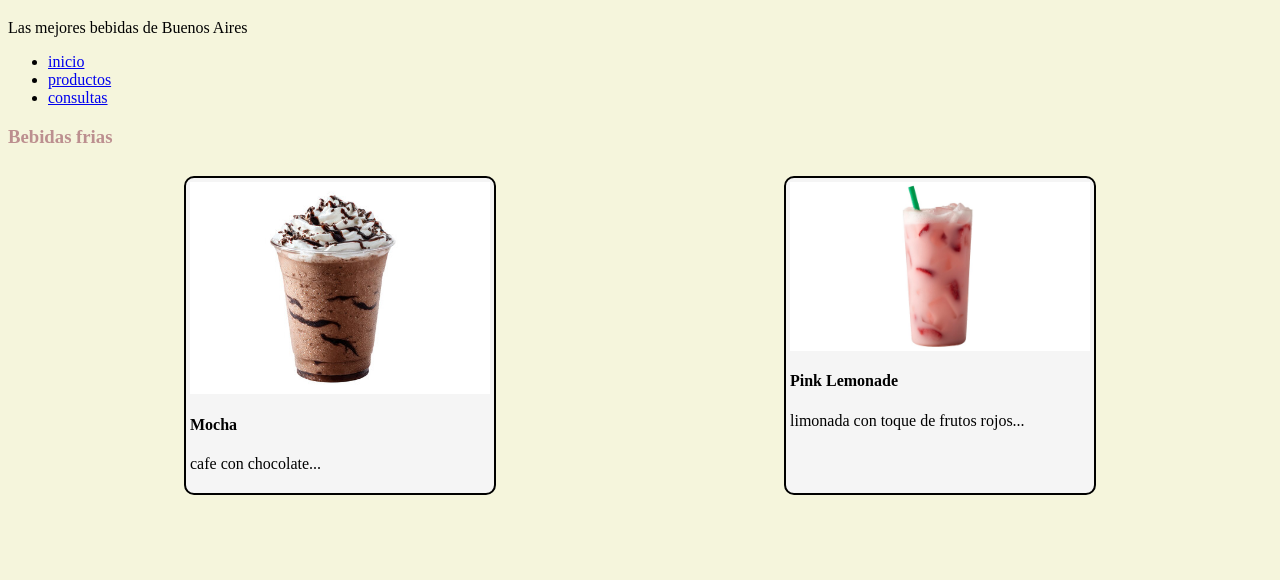
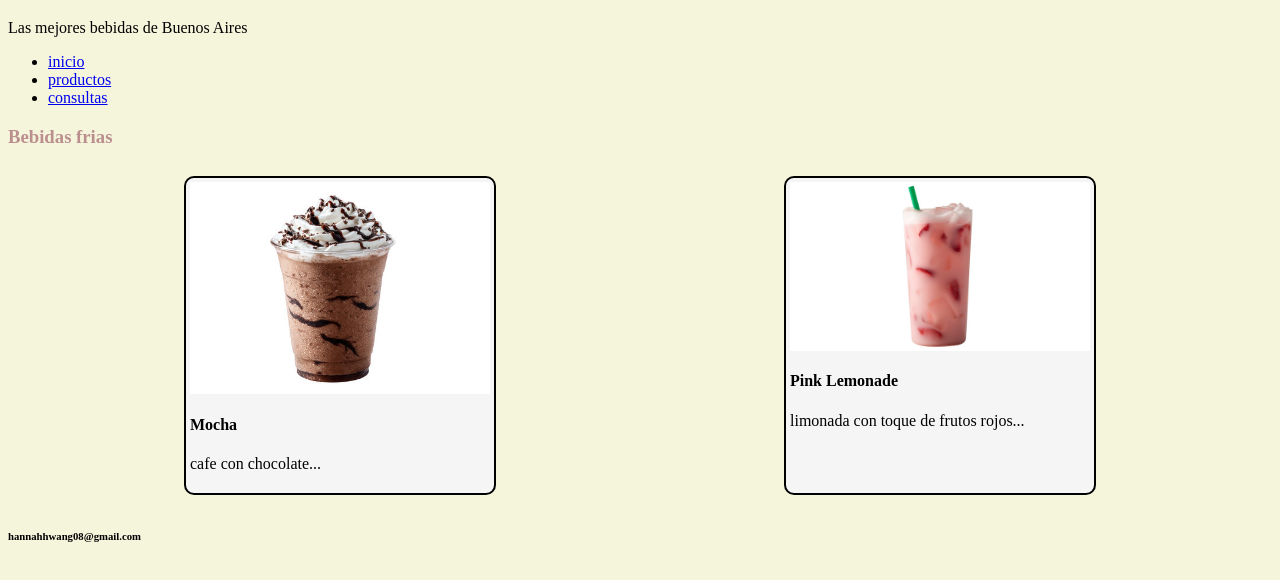
Before and after one commit to hannahhwang08-beep/hannahhwang08-beep.github.io, a plain HTML site: page index.html in a window 1280 px wide. Shown: the part 62-642 px from the top of the page. Drawn offline with Linux system fonts and the light colour scheme.

Commit message:
Update index.html

```diff
--- a/index.html
+++ b/index.html
@@ -40,7 +40,7 @@
     </main>
 
     <footer>
-        <h6></h6>
+        <h6>hannahhwang08@gmail.com</h6>
 
     </footer>
 
```
